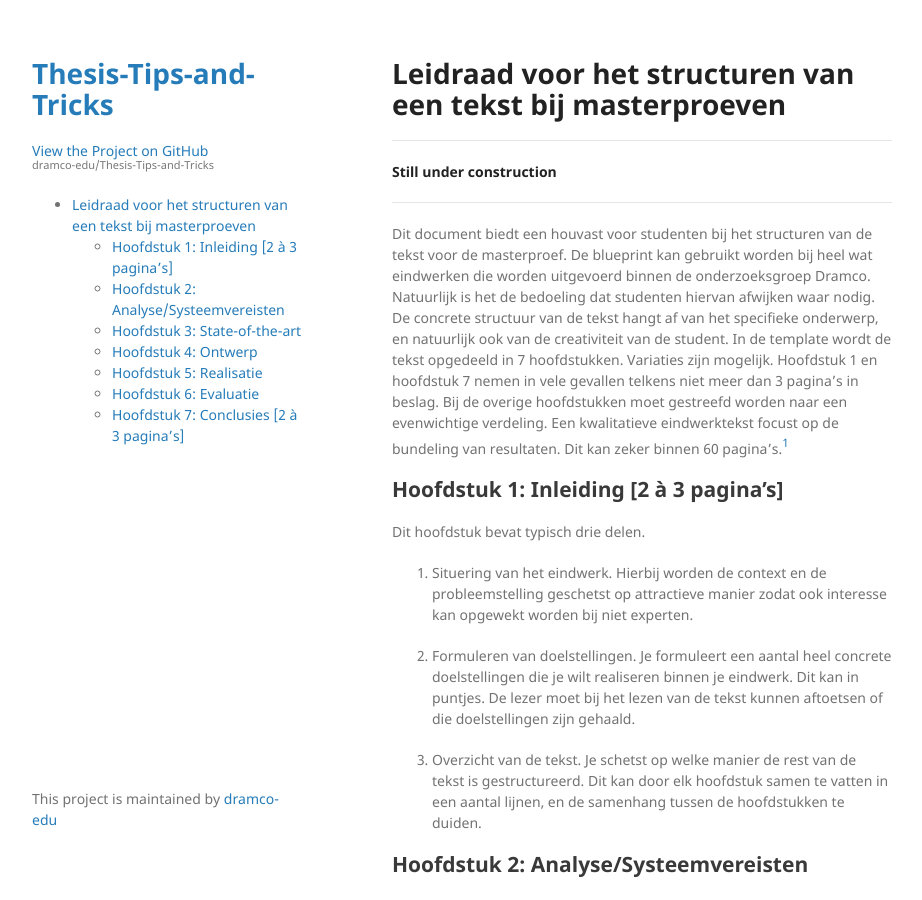
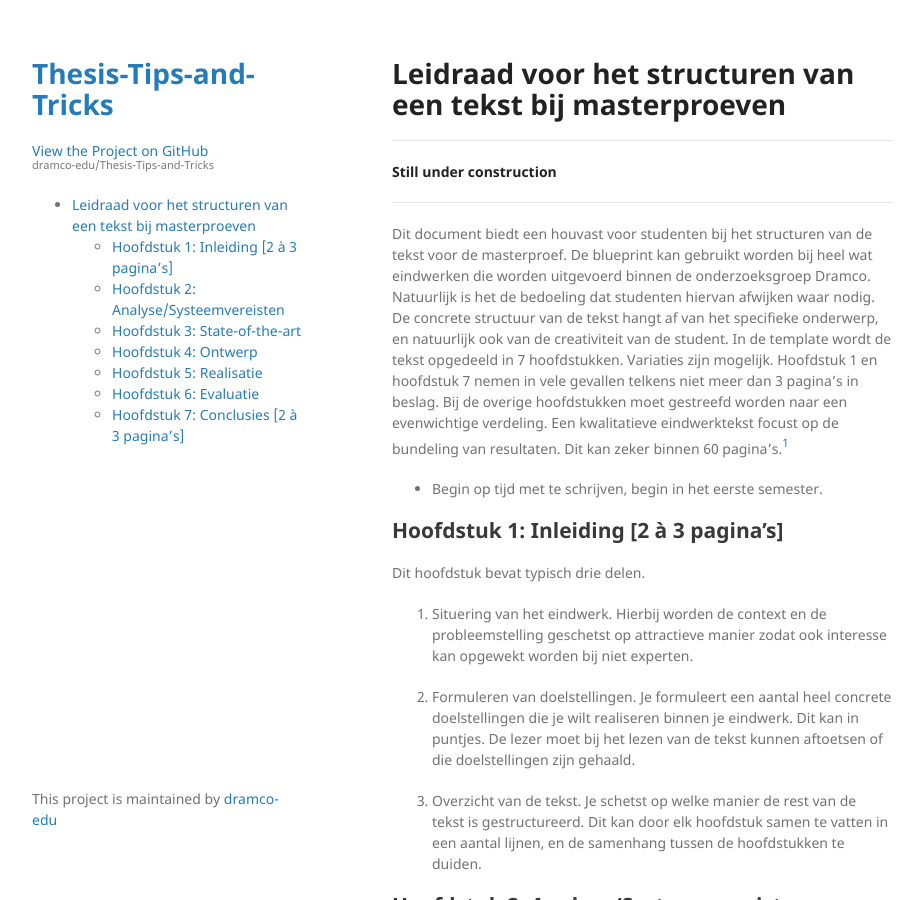
Before and after one commit to dramco-edu/Thesis-Tips-and-Tricks, a Jekyll site: the page built from thesis-book-guideline.md, in a window 1280 px wide and 900 px high. Shown: the whole window, without its empty margins (178-1100 px from the left). Built offline with Jekyll 4.4.1, drawn with Linux system fonts in a browser that asks for light colours; our own code applies the rules of GitHub Pages for plain Markdown files; the repository's description, which GitHub fills in, is left out.

Commit message:
Update thesis-book-guideline.md

```diff
--- a/thesis-book-guideline.md
+++ b/thesis-book-guideline.md
@@ -7,6 +7,9 @@
 ---
 
 Dit document biedt een houvast voor studenten bij het structuren van de tekst voor de masterproef. De blueprint kan gebruikt worden bij heel wat eindwerken die worden uitgevoerd binnen de onderzoeksgroep Dramco. Natuurlijk is het de bedoeling dat studenten hiervan afwijken waar nodig. De concrete structuur van de tekst hangt af van het specifieke onderwerp, en natuurlijk ook van de creativiteit van de student. In de template wordt de tekst opgedeeld in 7 hoofdstukken. Variaties zijn mogelijk. Hoofdstuk 1 en hoofdstuk 7 nemen in vele gevallen telkens niet meer dan 3 pagina’s in beslag. Bij de overige hoofdstukken moet gestreefd worden naar een evenwichtige verdeling. Een kwalitatieve eindwerktekst focust op de bundeling van resultaten. Dit kan zeker binnen 60 pagina's.<sup name="a1">[1](#f1)<sup>
+
+
+- Begin op tijd met te schrijven, begin in het eerste semester.
 
 
 ## Hoofdstuk 1: Inleiding [2 à 3 pagina's]
```
